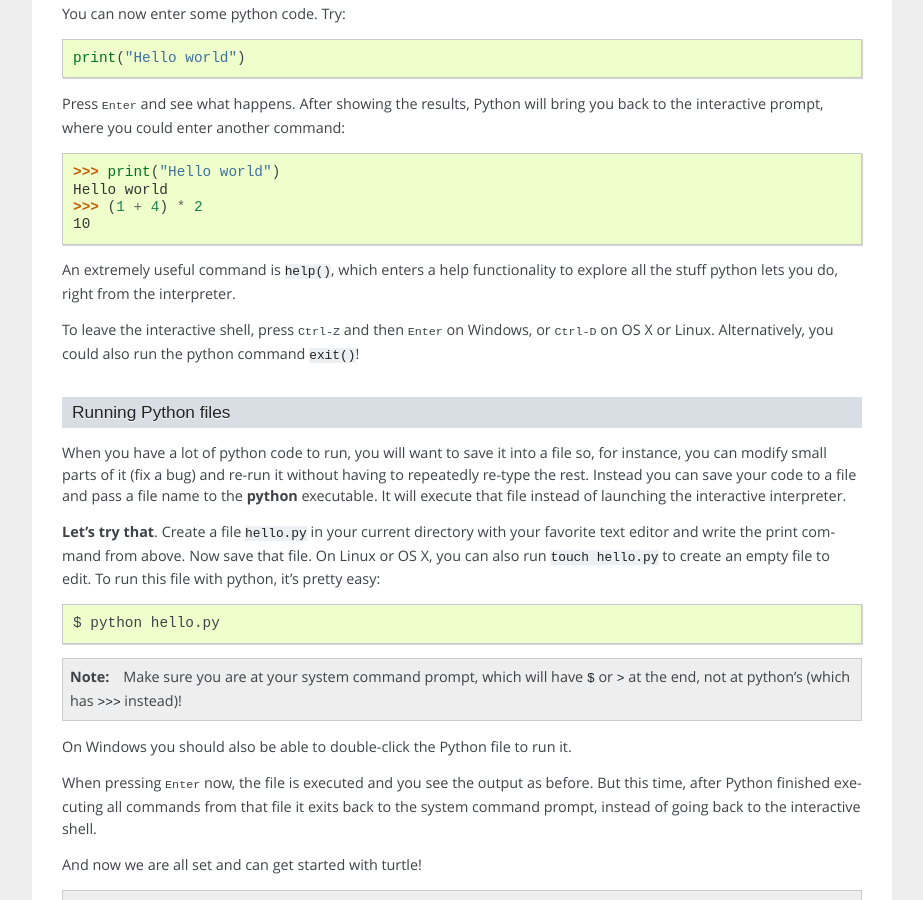
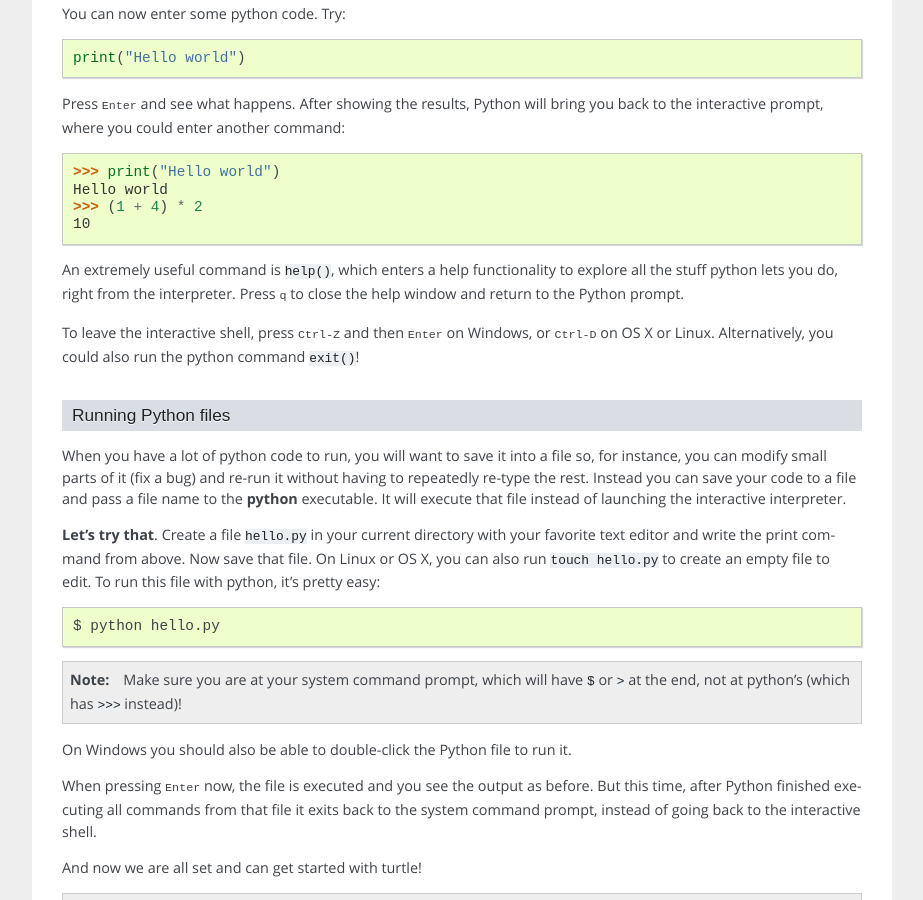
Before and after one commit to OpenTechSchool/python-beginners, a Sphinx documentation site: the page built from source/getting_started.rst, in a window 1280 px wide and 900 px high, scrolled down 2356 px. Shown: the whole window, without its empty margins (198-1121 px from the left). Built offline with Sphinx 7.4.7, drawn with Linux system fonts in a browser that asks for light colours; some web fonts are replaced.

Commit message:
add note about closing help with `q`

```diff
--- a/source/getting_started.rst
+++ b/source/getting_started.rst
@@ -165,6 +165,7 @@ another command::
 
 An extremely useful command is ``help()``, which enters a help functionality
 to explore all the stuff python lets you do, right from the interpreter.
+Press :kbd:`q` to close the help window and return to the Python prompt.
 
 To leave the interactive shell, press :kbd:`Ctrl-Z` and then
 :kbd:`Enter` on Windows, or :kbd:`Ctrl-D` on OS X or Linux. Alternatively,
```
